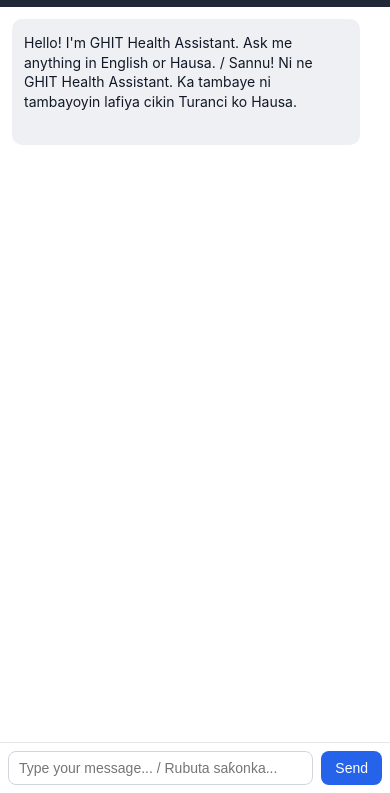
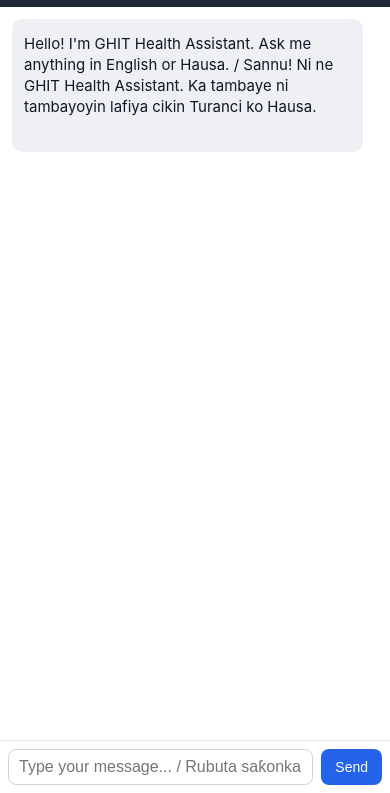
Before and after one commit to Zakaripbh/ghit-chatbot, a website: page ghit-chatbot/frontend/index.html in a window 390 px wide. Shown: the part 51-844 px from the top of the page. Drawn offline with nearby package versions, Linux system fonts and the light colour scheme.

Commit message:
Fix mobile chat layout shrinking

```diff
--- a/ghit-chatbot/frontend/style.css
+++ b/ghit-chatbot/frontend/style.css
@@ -1,162 +1,159 @@
 * {
   box-sizing: border-box;
+}
+
+html,
+body {
+  margin: 0;
+  padding: 0;
+  width: 100%;
+  height: 100%;
 }
 
 body {
   font-family: -apple-system, BlinkMacSystemFont, "Segoe UI", Roboto, sans-serif;
   background: #f4f5f7;
-  margin: 0;
   display: flex;
   justify-content: center;
   align-items: center;
-  height: 100vh;
 }
 
+/* Main chat container */
 #chat-widget {
   width: 380px;
   height: 560px;
+  max-width: 100%;
+  max-height: 100%;
   background: #fff;
   border-radius: 12px;
-  box-shadow: 0 8px 24px rgba(0,0,0,0.12);
+  box-shadow: 0 8px 24px rgba(0, 0, 0, 0.12);
+
   display: flex;
   flex-direction: column;
+
   overflow: hidden;
 }
 
-/* GHIT header */
+/* Header */
 #chat-header {
+  flex: 0 0 auto;
+
   background: #1f2937;
   color: #fff;
+
   padding: 10px 14px;
+  min-height: 58px;
+
   font-weight: 600;
+  font-size: 14px;
+
   display: flex;
   justify-content: space-between;
   align-items: center;
-  font-size: 14px;
-  min-height: 58px;
 }
 
 #chat-brand {
   display: flex;
   align-items: center;
   gap: 9px;
+
   min-width: 0;
+  flex: 1;
 }
 
 #ghit-logo {
   width: 40px;
   height: 40px;
+
   border-radius: 50%;
   object-fit: cover;
-  flex-shrink: 0;
+
+  flex: 0 0 auto;
 }
 
 #chat-brand span {
+  min-width: 0;
+
   white-space: nowrap;
   overflow: hidden;
   text-overflow: ellipsis;
 }
 
 #chat-lang-toggle {
+  flex: 0 0 auto;
+
   font-weight: 400;
   font-size: 11px;
   opacity: 0.7;
+
   white-space: nowrap;
   margin-left: 8px;
 }
 
-/* Messages */
+/* Messages area */
 #chat-messages {
-  flex: 1;
+  flex: 1 1 auto;
+
+  min-height: 0;
+  width: 100%;
+
   padding: 12px;
+
   overflow-y: auto;
+  overflow-x: hidden;
+
   display: flex;
   flex-direction: column;
   gap: 8px;
+
+  -webkit-overflow-scrolling: touch;
 }
 
+/* Individual messages */
 .msg {
   max-width: 80%;
+
   padding: 8px 12px;
+
   border-radius: 10px;
+
   font-size: 14px;
   line-height: 1.4;
+
   white-space: pre-wrap;
+
+  overflow-wrap: anywhere;
+  word-break: break-word;
+
+  flex: 0 0 auto;
 }
 
 .msg.user {
   align-self: flex-end;
+
   background: #2563eb;
   color: #fff;
 }
 
 .msg.bot {
   align-self: flex-start;
+
   background: #eef0f3;
   color: #111827;
+
+  max-width: 95%;
+
+  overflow-x: auto;
 }
 
 .msg.typing {
   align-self: flex-start;
+
   color: #9ca3af;
   font-style: italic;
 }
 
-/* Chat input */
-#chat-form {
-  display: flex;
-  border-top: 1px solid #e5e7eb;
-  padding: 8px;
-  gap: 8px;
-}
-
-#chat-input {
-  flex: 1;
-  border: 1px solid #d1d5db;
-  border-radius: 8px;
-  padding: 8px 10px;
-  font-size: 14px;
-}
-
-#chat-form button {
-  background: #2563eb;
-  color: #fff;
-  border: none;
-  border-radius: 8px;
-  padding: 8px 14px;
-  font-size: 14px;
-  cursor: pointer;
-}
-
-#chat-form button:hover {
-  background: #1d4ed8;
-}
-
-/* Markdown tables and formatted AI responses */
-.msg.bot {
-  max-width: 95%;
-  overflow-x: auto;
-}
-
-.msg.bot table {
-  width: 100%;
-  border-collapse: collapse;
-  margin: 8px 0;
-  font-size: 13px;
-}
-
-.msg.bot th,
-.msg.bot td {
-  border: 1px solid #d1d5db;
-  padding: 7px 9px;
-  text-align: left;
-  vertical-align: top;
-}
-
-.msg.bot th {
-  font-weight: 600;
-}
-
+/* Markdown content */
 .msg.bot p {
   margin: 6px 0;
 }
@@ -171,46 +168,160 @@ body {
 .msg.bot h2,
 .msg.bot h3 {
   margin: 8px 0 5px;
+
+  overflow-wrap: anywhere;
+}
+
+.msg.bot table {
+  width: 100%;
+  min-width: 0;
+
+  border-collapse: collapse;
+
+  margin: 8px 0;
+
+  font-size: 13px;
+
+  table-layout: auto;
+}
+
+.msg.bot th,
+.msg.bot td {
+  border: 1px solid #d1d5db;
+
+  padding: 7px 9px;
+
+  text-align: left;
+  vertical-align: top;
+
+  overflow-wrap: anywhere;
+  word-break: break-word;
+}
+
+.msg.bot th {
+  font-weight: 600;
 }
 
 .msg.bot pre {
+  max-width: 100%;
+
   overflow-x: auto;
+
   padding: 8px;
   border-radius: 6px;
 }
 
 .msg.bot code {
   font-family: monospace;
+
+  overflow-wrap: anywhere;
 }
 
-/* Mobile / Samsung Fold */
-@media (max-width: 500px) {
+/* Chat input */
+#chat-form {
+  flex: 0 0 auto;
+
+  width: 100%;
+
+  display: flex;
+
+  border-top: 1px solid #e5e7eb;
+
+  padding: 8px;
+
+  gap: 8px;
+
+  background: #fff;
+}
+
+#chat-input {
+  flex: 1 1 auto;
+
+  min-width: 0;
+
+  border: 1px solid #d1d5db;
+  border-radius: 8px;
+
+  padding: 8px 10px;
+
+  font-size: 16px;
+
+  outline: none;
+}
+
+#chat-input:focus {
+  border-color: #2563eb;
+}
+
+#chat-form button {
+  flex: 0 0 auto;
+
+  background: #2563eb;
+  color: #fff;
+
+  border: none;
+  border-radius: 8px;
+
+  padding: 8px 14px;
+
+  font-size: 14px;
+
+  cursor: pointer;
+}
+
+#chat-form button:hover {
+  background: #1d4ed8;
+}
+
+/* Mobile phones and Samsung Fold */
+@media (max-width: 600px) {
   html,
   body {
     width: 100%;
+    height: 100%;
     min-height: 100%;
     margin: 0;
     padding: 0;
+
     overflow: hidden;
   }
 
   body {
-    height: 100dvh;
-    min-height: 100dvh;
-    align-items: stretch;
+    display: block;
+
+    width: 100%;
+    height: 100svh;
+    min-height: 100svh;
+
+    background: #fff;
   }
 
   #chat-widget {
     width: 100%;
-    max-width: 100%;
-    height: 100dvh;
-    min-height: 100dvh;
+    max-width: none;
+
+    height: 100svh;
+    min-height: 100svh;
+    max-height: none;
+
+    margin: 0;
+    padding: 0;
+
     border-radius: 0;
     box-shadow: none;
+
+    display: flex;
+    flex-direction: column;
+
+    overflow: hidden;
   }
 
   #chat-header {
-    flex-shrink: 0;
+    flex: 0 0 auto;
+
+    width: 100%;
+    min-height: 58px;
+
     padding: 9px 12px;
   }
 
@@ -220,17 +331,91 @@ body {
   }
 
   #chat-messages {
+    flex: 1 1 auto;
+
     min-height: 0;
+    height: auto;
+
     overflow-y: auto;
+    overflow-x: hidden;
+
+    padding: 12px;
+
     -webkit-overflow-scrolling: touch;
   }
 
+  .msg {
+    max-width: 86%;
+
+    font-size: 15px;
+  }
+
+  .msg.bot {
+    max-width: 96%;
+  }
+
   #chat-form {
-    flex-shrink: 0;
+    flex: 0 0 auto;
+
+    width: 100%;
+
+    padding: 8px;
+
     padding-bottom: max(8px, env(safe-area-inset-bottom));
+
+    background: #fff;
   }
 
   #chat-input {
+    flex: 1 1 auto;
+
     min-width: 0;
+
+    font-size: 16px;
+  }
+
+  #chat-form button {
+    flex: 0 0 auto;
+
+    padding: 9px 14px;
   }
 }
+
+/* Very narrow phones */
+@media (max-width: 380px) {
+  #chat-header {
+    padding-left: 9px;
+    padding-right: 9px;
+  }
+
+  #ghit-logo {
+    width: 34px;
+    height: 34px;
+  }
+
+  #chat-brand {
+    gap: 7px;
+  }
+
+  #chat-brand span {
+    font-size: 13px;
+  }
+
+  #chat-lang-toggle {
+    font-size: 10px;
+    margin-left: 5px;
+  }
+
+  #chat-messages {
+    padding: 9px;
+  }
+
+  .msg {
+    max-width: 90%;
+    padding: 8px 10px;
+  }
+
+  .msg.bot {
+    max-width: 98%;
+  }
+}
```
